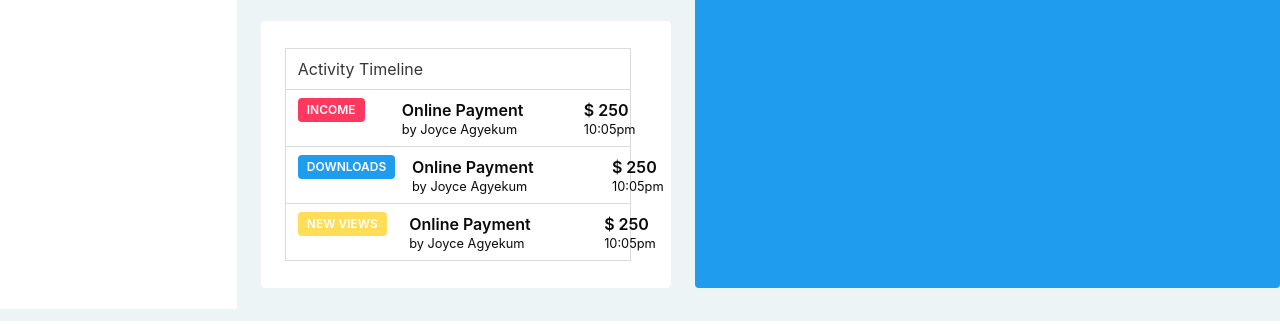
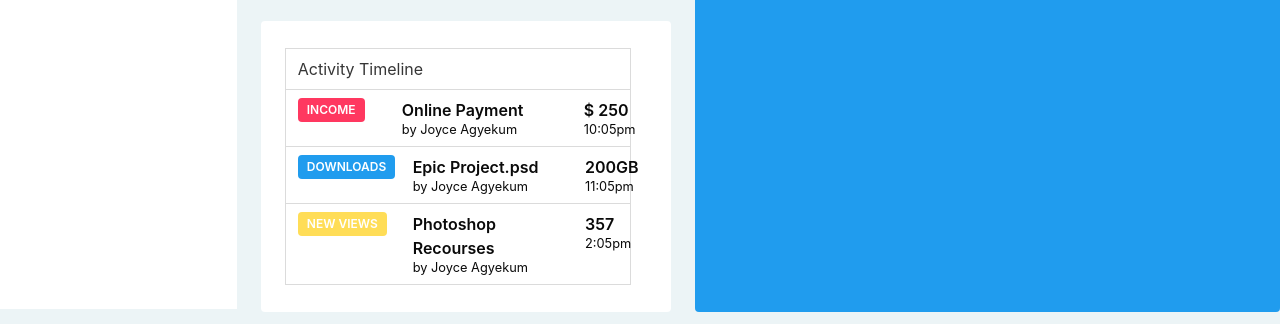
Before and after one commit to handuah/dashboard-with-bulma, a plain HTML site: page index.html in a window 1280 px wide. Shown: the part 491-815 px from the top of the page. Drawn offline with Linux system fonts and the light colour scheme.

Commit message:
added changes to the activity timeline tile

```diff
--- a/index.html
+++ b/index.html
@@ -225,16 +225,16 @@
                                                         <span class="tag is-info has-text-weight-semibold">DOWNLOADS</span>
                                                     </div>
                                                 </div>
-                                                <div class="column is-7">
-                                                    <p class="has-text-weight-semibold">Online Payment</p>
+                                                <div class="column is-6">
+                                                    <p class="has-text-weight-semibold">Epic Project.psd</p>
                                                     <p class="subtitle">
                                                         by Joyce Agyekum
                                                     </p>
                                                 </div>
                                                 <div class="column is-3">
-                                                    <p class="has-text-weight-semibold">$ 250</p>
+                                                    <p class="has-text-weight-semibold">200GB</p>
                                                     <p class="subtitle">
-                                                        10:05pm
+                                                        11:05pm
                                                     </p>
                                                 </div>
                                             </div>
@@ -248,16 +248,16 @@
                                                         <span class="tag is-warning has-text-white has-text-weight-semibold">NEW VIEWS</span>
                                                     </div>
                                                 </div>
-                                                <div class="column is-7">
-                                                    <p class="has-text-weight-semibold">Online Payment</p>
+                                                <div class="column is-6">
+                                                    <p class="has-text-weight-semibold">Photoshop Recourses</p>
                                                     <p class="subtitle">
                                                         by Joyce Agyekum
                                                     </p>
                                                 </div>
                                                 <div class="column is-3">
-                                                    <p class="has-text-weight-semibold">$ 250</p>
+                                                    <p class="has-text-weight-semibold">357</p>
                                                     <p class="subtitle">
-                                                        10:05pm
+                                                        2:05pm
                                                     </p>
                                                 </div>
                                             </div>
```
